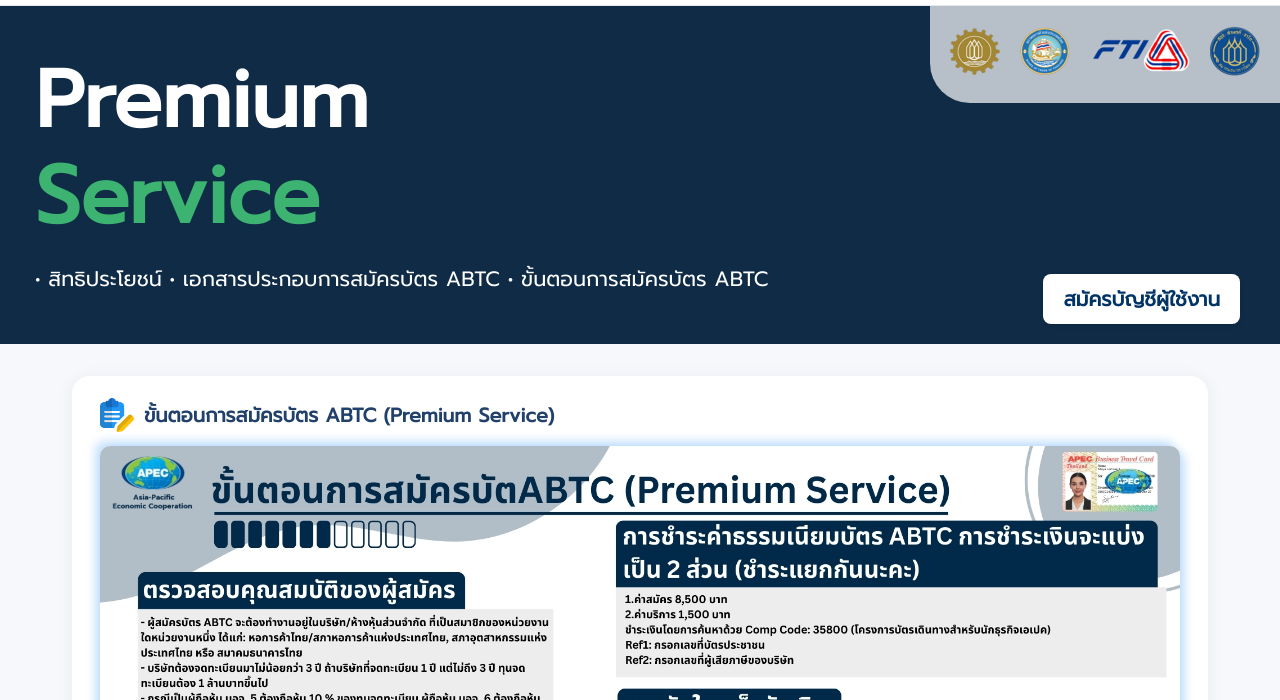
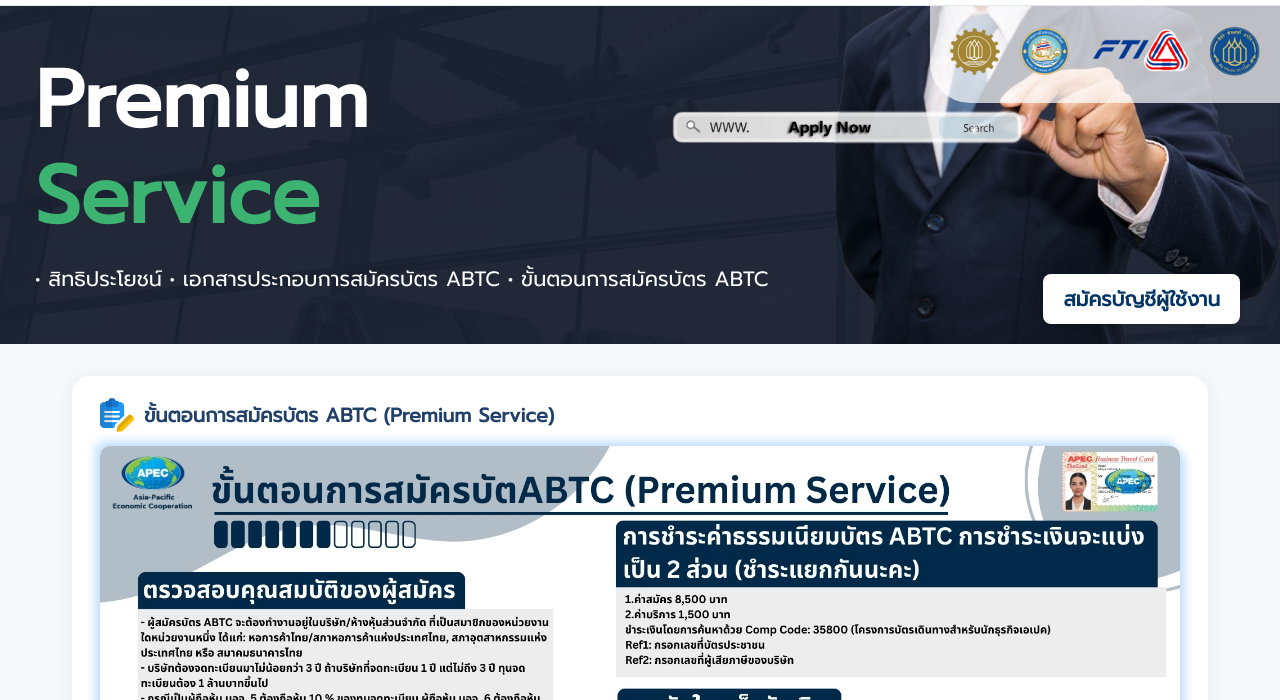
Before and after one commit to qwerty3344io/abtcweb, a plain HTML site: page premium-service.html in a window 1280 px wide. Shown: the part 100-800 px from the top of the page. Drawn offline with Linux system fonts and the light colour scheme; the site is published under a folder, as on GitHub Pages, so addresses that start at the root find nothing.

Commit message:
Update premium-service.css

```diff
--- a/assets/css/premium-service.css
+++ b/assets/css/premium-service.css
@@ -93,7 +93,7 @@ a:hover {
 }
 
 .main-hero {
-  background: url('/assets/img/Bg2.jpg') no-repeat center/cover;
+  background: url('../img/Bg2.jpg') no-repeat center/cover;
   display: flex;
   justify-content: space-between;
   align-items: flex-start;
```
